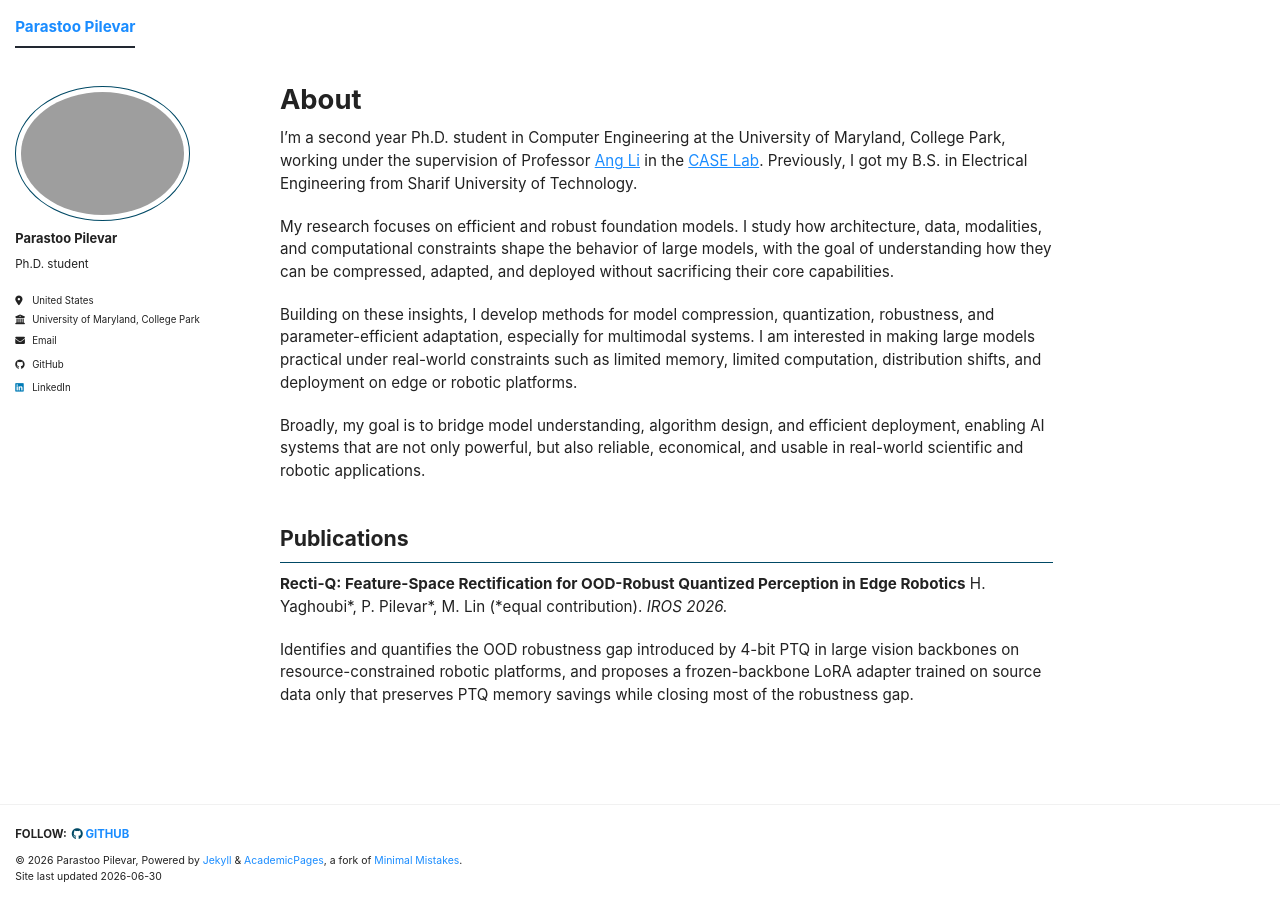
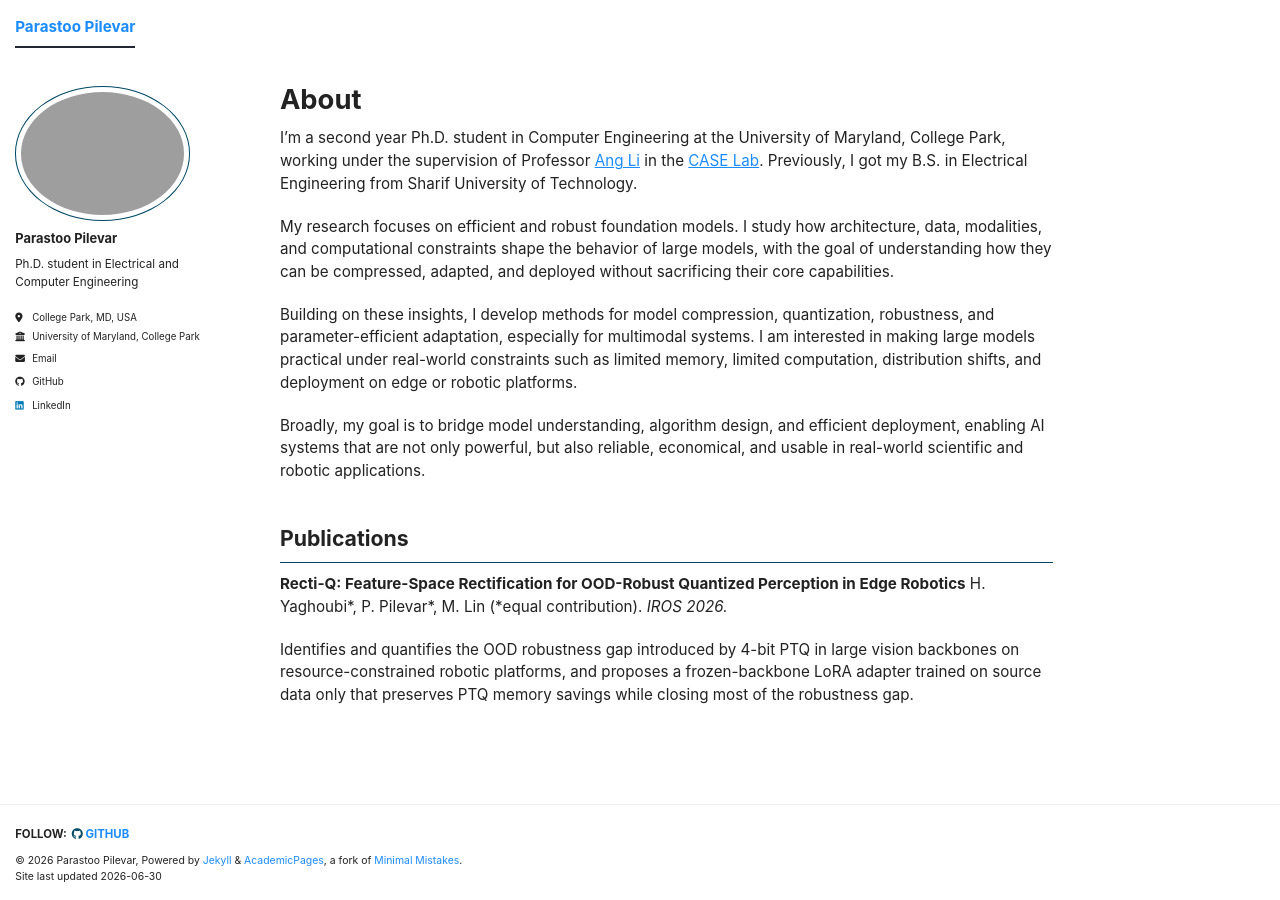
Before and after one commit to parastoopil/parastoopil.github.io, a Jekyll site: the page built from _pages/about.md, in a window 1280 px wide. Built offline with Jekyll 4.4.1, drawn with Linux system fonts in a browser that asks for light colours; a script bundle is joined from its source files by our own code; library files that are not in the unit come from our copies.

Commit message:
Update sidebar bio and location

```diff
--- a/_config.yml
+++ b/_config.yml
@@ -25,8 +25,8 @@ author:
   avatar           : "profile.jpeg"
   name             : "Parastoo Pilevar"
   pronouns         : # example: "she/her"
-  bio              : "Ph.D. student"
-  location         : "United States"
+  bio              : "Ph.D. student in Electrical and Computer Engineering"
+  location         : "College Park, MD, USA"
   employer         : "University of Maryland, College Park"
   uri              : # URL
   email            : "pilevar@umd.edu"
```
